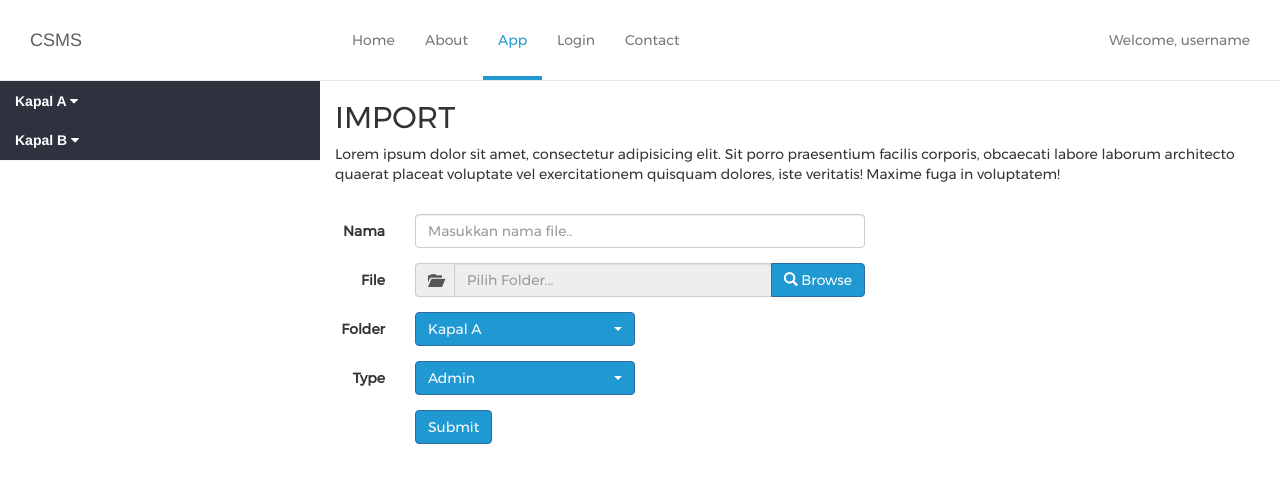
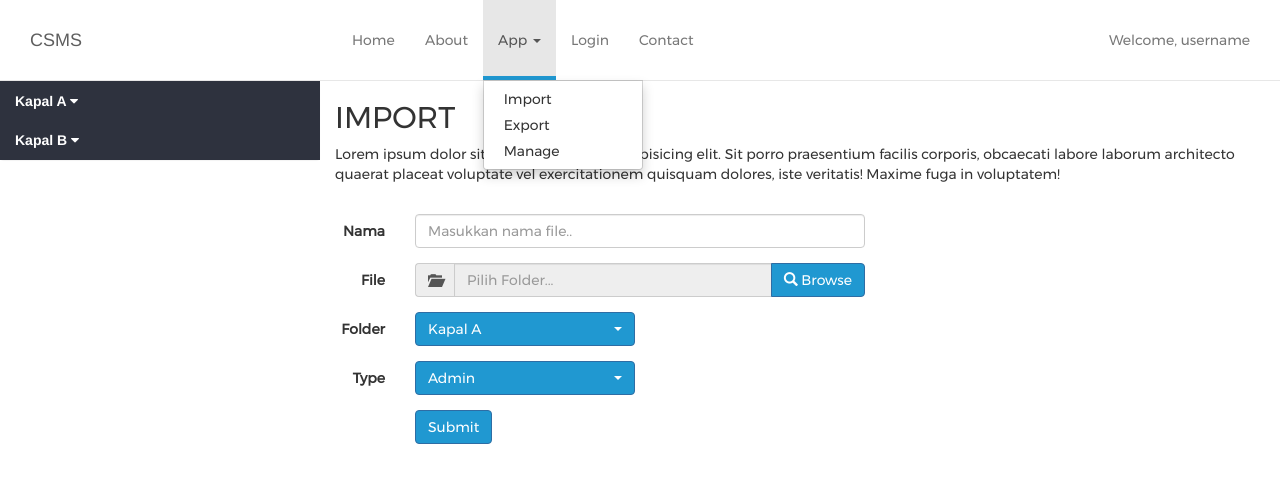
Before and after one commit to amercury13/CSMSimport, a plain HTML site: page index.html in a window 1280 px wide. Both pictures are taken after a click on the link "App". Drawn offline with nearby package versions, Linux system fonts and the light colour scheme.

Commit message:
new
html

```diff
--- a/index.html
+++ b/index.html
@@ -27,7 +27,15 @@
               <ul class="nav navbar-nav">
                 <li><a href="#" class="hvr-underline-reveal">Home</a></li>
                 <li><a href="#" class="hvr-underline-reveal">About</a></li>
-                <li><a href="#" class="hvr-underline-reveal nav-active">App</a></li>
+                <li class="dropdown">
+			        <a class="dropdown-toggle hvr-underline-reveal" data-toggle="dropdown" href="#">App
+			        <span class="caret"></span></a>
+			        <ul class="dropdown-menu">
+			          <li><a href="#">Import</a></li>
+			          <li><a href="#">Export</a></li>
+			          <li><a href="#">Manage</a></li>
+			        </ul>
+			    </li>
                 <li><a href="#" class="hvr-underline-reveal">Login</a></li>
                 <li><a href="#" class="hvr-underline-reveal">Contact</a></li>
               </ul>
```
